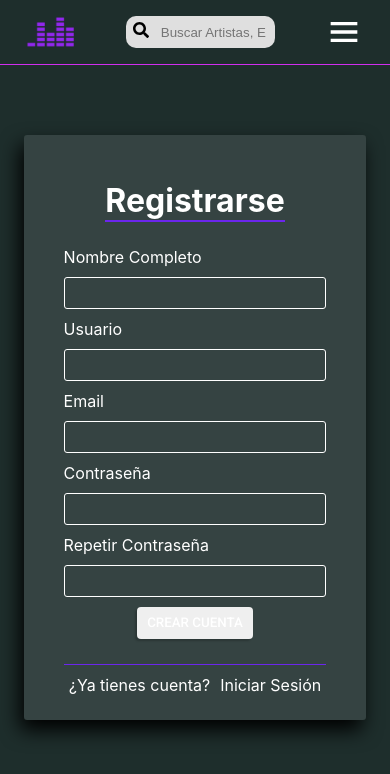
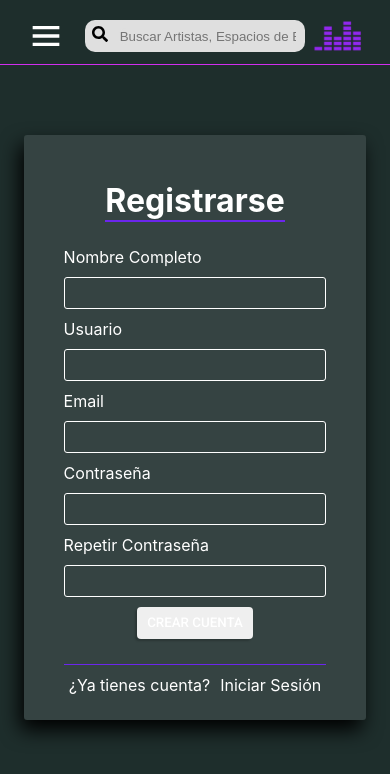
Before and after one commit to Music-Maniacs/music-maniacs-frontend, a React (Create React App) app: page /register in a window 390 px wide. Shown: the top 774 px of the page. Built offline with nearby package versions, Linux system fonts and the light colour scheme.

Commit message:
Fixes, responsive, sidenav close delay

```diff
--- a/src/components/NavBar/NavBar.scss
+++ b/src/components/NavBar/NavBar.scss
@@ -6,11 +6,45 @@ nav {
   height: 2rem;
   padding: 1rem 1.6rem;
   border-bottom: 1px solid #d12eee;
+
+  @include xxl-breakpoint {
+    display: grid;
+    grid-template-columns: 1fr 1fr 1fr;
+
+  }
+
+  @include sm-breakpoint {
+    grid-template-columns: 0.5fr 2fr 0.5fr;
+
+    .hamburguer {
+      order: 1
+    }
+    .logo-container {
+      order: 3
+    }
+    .search-bar-container {
+      margin-right: 0.2rem;
+      margin-left: 0.2rem;
+      order: 2;
+    }
+  }
 }
 
 .logo-container {
   @include flex-start;
   gap: 0.5rem;
+
+  @include xxl-breakpoint {
+    display: flex;
+    align-items: center;
+    justify-content: center;
+  }
+
+  @include sm-breakpoint {
+    display: flex;
+    align-items: end;
+    justify-content: end;
+  }
 
   .logo {
     height: 2rem;
@@ -27,21 +61,25 @@ nav {
   }
 }
 
+.search-bar-container {
+  justify-content: center;
+  display: flex;
+
+  // @include sm-breakpoint {
+  //   display: none;
+  // }
+}
+
 .search-bar {
   border-radius: 10px;
+  max-width: 370px;
   background: #DFDFDF;
   padding: 0.4rem;
   justify-content: center;
   align-items: center;
   gap: 10px;
   display: flex;
-  width: 27%;
-  @include md-breakpoint {
-    width: 60%;
-  }
-  @include lg-breakpoint {
-    width: 40%;
-  }
+  width: 100%;
 
   i {
     width: auto;
@@ -80,13 +118,16 @@ nav {
   }
 }
 
-.close-sidenav {
-  cursor: pointer;
+.sidenav.active {
+  width: 250px;
+  @include md-breakpoint {
+    width: 60%;
+  }
 }
 
 .sidenav {
   height: 100%;
-  width: 0;
+  width: 0%;
   max-width: 250px;
   position: fixed;
   z-index: 1;
@@ -94,16 +135,38 @@ nav {
   left: 0;
   background-color: #0f1817;
   overflow-x: hidden;
-  transition: 0.5s;
-  padding-top: 60px;
+  transition: 0.5s linear;
+  @include md-breakpoint {
+    transition: 0.4s linear;
+  }
+
+
+  .close-sidenav {
+    padding: 1rem 1.6rem;
+    cursor: pointer;
+  }
 
   .content {
     text-align: center;
     overflow: clip;
-    * {
-      padding: 8px 8px;
-      display: inline-block;
-      overflow: hidden;
+    display: flex;
+    flex-direction: column;
+    align-items: center;
+    gap: 1rem;
+    a, button{
+      width: max-content;
     }
+
   }
 }
+
+.user-profile {
+  display: flex;
+  flex-direction: row;
+  gap: 0.4rem;
+  .name {
+    display: flex;
+    flex-direction: column;
+    align-items: start;
+  }
+}
--- a/src/components/NavBar/NavBar.tsx
+++ b/src/components/NavBar/NavBar.tsx
@@ -1,4 +1,4 @@
-import React, { useRef, useState } from 'react';
+import React, { useEffect, useRef, useState } from 'react';
 import './NavBar.scss';
 import MMLink from '../MMLink/MMLink';
 import { Link } from 'react-router-dom';
@@ -7,10 +7,11 @@ import { MMButton } from '../MMButton/MMButton';
 import { FaSearch } from 'react-icons/fa';
 import { BiMenu } from 'react-icons/bi';
 import { IoMdClose } from 'react-icons/io';
+import { PiUserCircleFill } from 'react-icons/pi';
 
 export const NavBar = () => {
   const { user, handleUserLogout } = useAuth();
-  const [sidenavWidth, setSidenavWidth] = useState('0');
+  const [sidenavAcive, setSidenavActive] = useState(false);
 
   const SearchBar = () => {
     let placeholder = 'Buscar Artistas, Espacios de Eventos y Productoras';
@@ -31,8 +32,6 @@ export const NavBar = () => {
         <div className="links-container">
           <MMLink to={'/'} content="Buscar Eventos" />
           <MMLink to={'/'} content="Sobre Nosotros" />
-          <MMLink to={'/'} content="Sobre Nosotros" />
-          <MMLink to={'/'} content="Sobre Nosotros" />
           <Link to={'/login'}>
             <MMButton style={{ textTransform: 'none' }} color="secondary">
               Iniciar Sesión / Registrarse
@@ -47,6 +46,13 @@ export const NavBar = () => {
           <MMLink to={'/register'} content="Register" />
           <MMLink to={'/change-password'} content="Cambiar Contraseña" />
           <MMLink to={'/recover-password'} content="Recuperar Contraseña" />
+          <div className="user-profile">
+            <PiUserCircleFill size={40} />
+            <div className="name">
+              <MMLink to={'/'} content={user.username} />
+              <span>Rol</span>
+            </div>
+          </div>
         </div>
       );
     }
@@ -67,12 +73,21 @@ export const NavBar = () => {
       );
     } else {
       return (
-        <div className="">
+        <div className="content">
           <MMLink to={'/BuscarEvento'} content="Buscar Evento" />
           <MMLink to={'/register'} content="Register" />
           <MMLink to={'/change-password'} content="Cambiar Contraseña" />
           <MMLink to={'/recover-password'} content="Recuperar Contraseña" />
-          <button onClick={() => handleUserLogout()}> Logout </button>
+          <div className="user-profile">
+            <PiUserCircleFill size={40} />
+            <div className="name">
+              <MMLink to={'/'} content={user.username} />
+              <span>Rol</span>
+            </div>
+          </div>
+          <MMButton style={{ textTransform: 'none' }} color="secondary" onClick={() => handleUserLogout()}>
+            Cerrar Sesión
+          </MMButton>
         </div>
       );
     }
@@ -80,33 +95,32 @@ export const NavBar = () => {
 
   return (
     <div>
-      <div id="mySidenav" className="sidenav" style={{ width: sidenavWidth }}>
-        <SideNavContent />
+      <nav>
+        <div className="hamburguer">
+          <BiMenu size={40} onClick={() => setSidenavActive(true)} />
         </div>
-      <nav>
+
         <Link to={'/'} style={{ textDecoration: 'none' }} className="logo-container">
           <img className="logo" alt="music-maniacs-logo" src={require('../../assets/logos/MMlogo.png')} />
           <h1 className="title">MUSIC MANIACS</h1>
         </Link>
 
+        <div className="search-bar-container">
           <SearchBar />
+        </div>
 
         <NavContent />
-
-        <div className="hamburguer">
-          {sidenavWidth == '0' ? (
-            <BiMenu size={40} onClick={() => setSidenavWidth('40%')} />
-          ) : (
+      </nav>
+      <div id="mySidenav" className={sidenavAcive ? 'sidenav active' : 'sidenav'}>
         <IoMdClose
           className="close-sidenav"
           size={40}
           onClick={() => {
-                setSidenavWidth('0');
+            setSidenavActive(false);
           }}
         />
-          )}
+        <SideNavContent />
       </div>
-      </nav>
     </div>
   );
 };
--- a/src/styles/_mixins.scss
+++ b/src/styles/_mixins.scss
@@ -27,18 +27,24 @@
 
 @mixin md-breakpoint {
   @media only screen and (max-width: $md) {
-    @content
+    @content;
   }
 }
 
 @mixin lg-breakpoint {
   @media only screen and (max-width: $lg){
-  @content
+  @content;
  }
 }
 
 @mixin xxl-breakpoint {
   @media only screen and (max-width: $xxl) {
-    @content
+    @content;
   }
 }
+
+@mixin sm-breakpoint {
+  @media only screen and (max-width: $sm) {
+    @content;
+  }
+}
```
Lines whose indentation alone changed are shown as unchanged.
